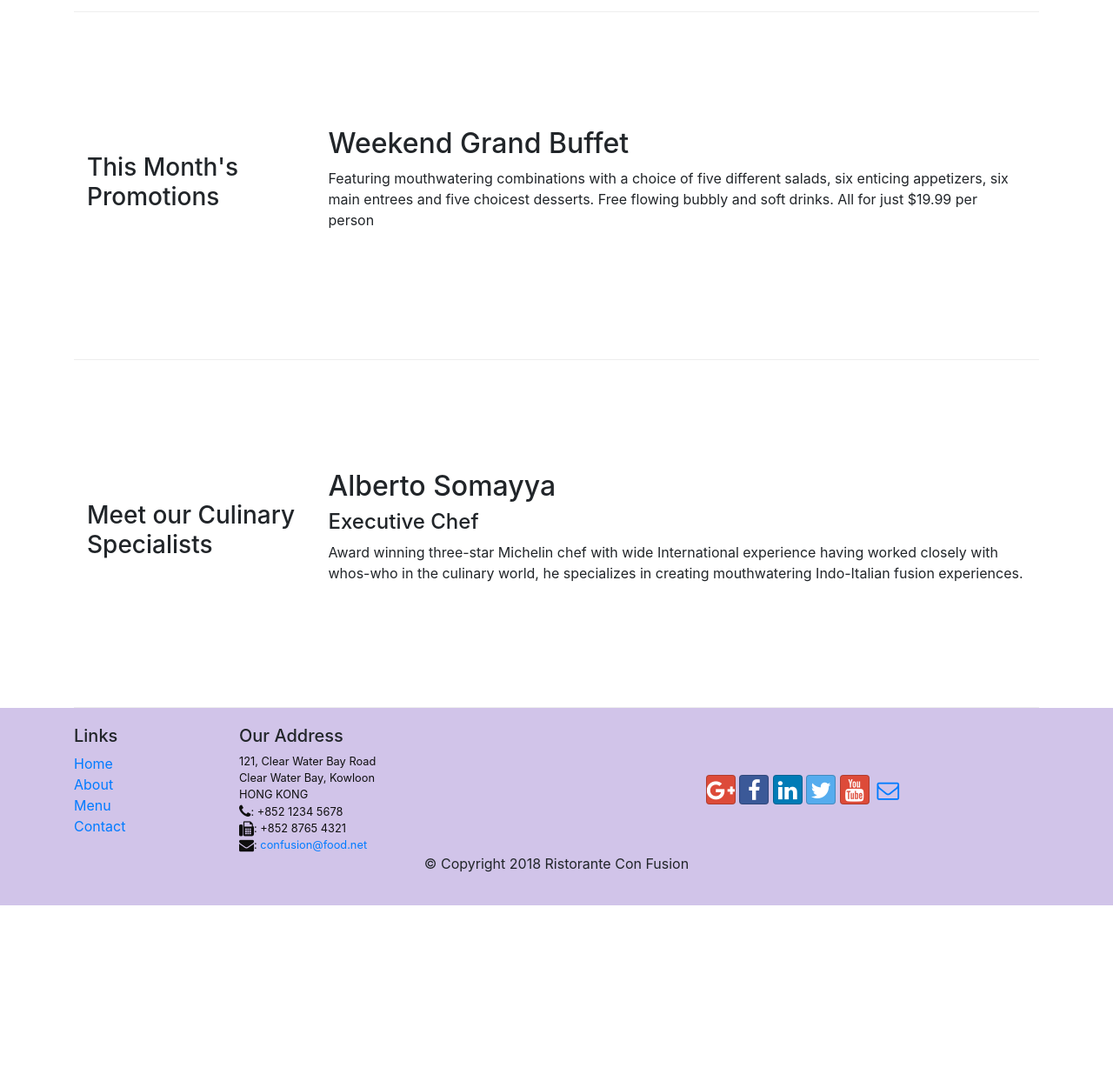
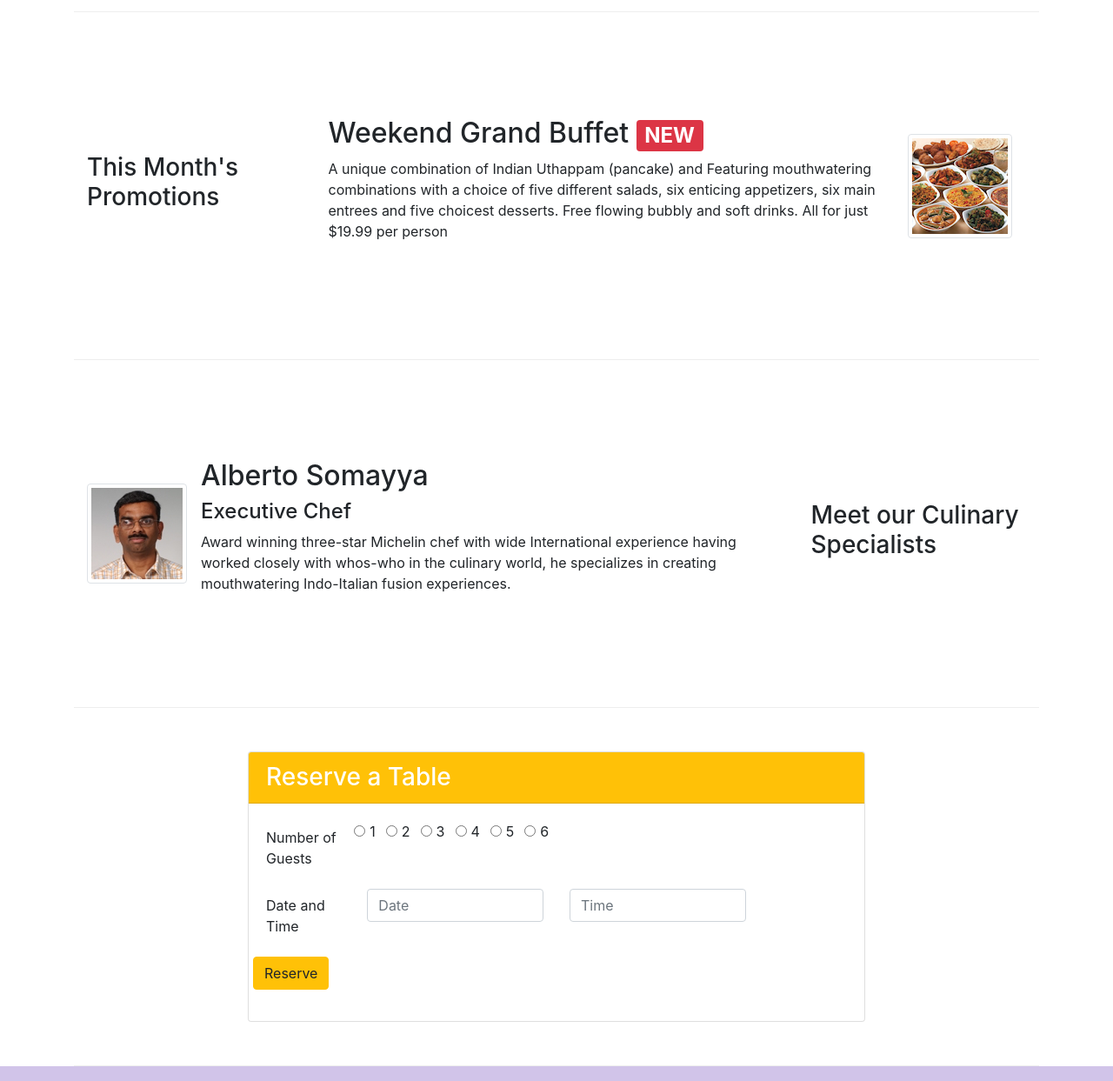
Before and after one commit to clmclx/bootstrap, a website: page Bootstrap4/conFusion/index.html in a window 1280 px wide. Shown: the part 720-1963 px from the top of the page at 87% size. Before the commit the page ends 1761 px from the top, so only its background shows below. Drawn offline with nearby package versions, Linux system fonts and the light colour scheme.

Commit message:
assignment 2

```diff
--- a/Bootstrap4/conFusion/index.html
+++ b/Bootstrap4/conFusion/index.html
@@ -39,8 +39,11 @@
                     <h1>Ristorante con Fusion</h1>
                     <p>We take inspiration from the World's best cuisines, and create a unique fusion experience. Our lipsmacking creations will tickle your culinary senses!</p>
                 </div>
-                <div class="col-12 col-sm align-self-center">
+                <div class="col-12 col-sm-3 align-self-center">
                     <img src="img/logo.png" class="img-fluid">
+                </div>
+                <div class="col-12 col-sm-3 align-self-center">
+                    <a role="button" class="btn-sm btn-warning" href="#reserveform">Reserve Table</a>
                 </div>
             </div>
         </div>
@@ -48,10 +51,10 @@
 
     <div class="container">
         <div class="row row-content align-items-center">
-            <div class="col-12 col-sm-4 col-md-3">
+            <div class="col-12 col-sm-4 col-md-3 order-sm-last">
                 <h3>Our Lipsmacking Culinary Creations</h3>
             </div>
-            <div class="media">
+            <div class="media col col-sm col-md">
                 <img class="d-flex mr-3 img-thumbnail align-self-center"
                      src="img/uthappizza.png" alt="Uthappizza">
                 <div class="media-body">
@@ -68,22 +71,96 @@
             <div  class="col-12 col-sm-4 col-md-3">
                 <h3>This Month's Promotions</h3>
             </div>
-            <div class="col col-sm col-md">
-                <h2>Weekend Grand Buffet</h2>
-                <p>Featuring mouthwatering combinations with a choice of five different salads, six enticing appetizers, six main entrees and five choicest desserts. Free flowing bubbly and soft drinks. All for just $19.99 per person </p>
+            <div class="media col col-sm col-md">
+                <div class="media-body">
+                    <h2 class="mt-0">Weekend Grand Buffet <span class="badge badge-danger">NEW</span></h2>
+                    <p class="d-none d-sm-block">A unique combination of Indian Uthappam (pancake) and
+                        Featuring mouthwatering combinations with a choice of five different salads, six enticing appetizers, six main entrees and five choicest desserts. Free flowing bubbly and soft drinks. All for just $19.99 per person </p>
+                </div>
+                <img class="d-flex mr-3 img-thumbnail align-self-center"
+                     src="img/buffet.png" alt="Buffet">
             </div>
         </div>
 
         <div class="row row-content align-items-center">
-            <div class="col-12 col-sm-4 col-md-3">
+            <div class="col-12 col-sm-4 col-md-3 order-sm-last">
                 <h3>Meet our Culinary Specialists</h3>
             </div>
             <div class="col col-sm col-md">
-                <h2>Alberto Somayya</h2>
-                <h4>Executive Chef</h4>
-                <p>Award winning three-star Michelin chef with wide International experience having worked closely with whos-who in the culinary world, he specializes in creating mouthwatering Indo-Italian fusion experiences. </p>
+                <div class="media">
+                    <img class="d-flex mr-3 img-thumbnail align-self-center"
+                         src="img/alberto.png" alt="Alberto Somayya">
+                    <div class="media-body">
+                        <h2 class="mt-0">Alberto Somayya</h2>
+                        <h4>Executive Chef</h4>
+                        <p class="d-none d-sm-block">Award winning three-star Michelin chef with wide
+                            International experience having worked closely with
+                            whos-who in the culinary world, he specializes in
+                            creating mouthwatering Indo-Italian fusion experiences.
+                        </p>
+                    </div>
+                </div>
             </div>
         </div>
+
+        <div class="row row-content align-items-center justify-content-center">
+            <div class="col-12 col-sm-8">
+                <div class="card">
+                    <h3 class="card-header bg-warning text-white">Reserve a Table</h3>
+                    <div class="card-body">
+                        <form id="reserveform">
+                            <div class="form-group row">
+                                <label for="guests" class="col-md-2 col-form-label">Number of Guests</label>
+                                <div class="col-md-10">
+                                    <div class="row"/>
+                                        <div class="form-check form-check-inline">
+                                            <input type="radio" class="form-check-input" id="guests" name="guests">
+                                            <label class="form-check-label" for="guests">1</label>
+                                        </div>
+                                        <div class="form-check form-check-inline">
+                                            <input type="radio" class="form-check-input" id="guests" name="guests">
+                                            <label class="form-check-label" for="guests">2</label>
+                                        </div>
+                                        <div class="form-check form-check-inline">
+                                            <input type="radio" class="form-check-input" id="guests" name="guests">
+                                            <label class="form-check-label" for="guests">3</label>
+                                        </div>
+                                        <div class="form-check form-check-inline">
+                                            <input type="radio" class="form-check-input" id="guests" name="guests">
+                                            <label class="form-check-label" for="guests">4</label>
+                                        </div>
+                                        <div class="form-check form-check-inline">
+                                            <input type="radio" class="form-check-input" id="guests" name="guests">
+                                            <label class="form-check-label" for="guests">5</label>
+                                        </div>
+                                        <div class="form-check form-check-inline">
+                                            <input type="radio" class="form-check-input" id="guests" name="guests">
+                                            <label class="form-check-label" for="guests">6</label>
+                                        </div>
+                                    </div>
+                                </div>
+                            </div>
+                            <div class="form-group row">
+                                <label for="DateAndTime" class="col-md-2 col-form-label">Date and Time</label>
+                                <div class="col-md-4">
+                                    <input type="text" class="form-control" id="DateAndTime" name="Date" placeholder="Date">
+                                </div>
+                                <div class="col-md-4">
+                                    <input type="text" class="form-control" id="DateAndTime" name="time" placeholder="Time">
+                                </div>
+                            </div>
+                            <dl class="form-group row">
+                                <div>
+                                    <a role="button" class="btn btn-warning" href="#">Reserve</a>
+                                </div>
+
+                            </dl>
+                        <form>
+                    </div>
+                </div>
+            </div>
+        </div>
+
     </div>
 
     <footer class="footer">
```
